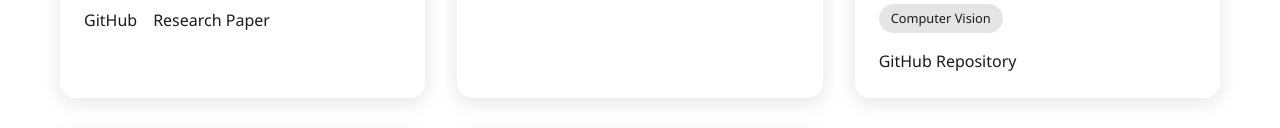
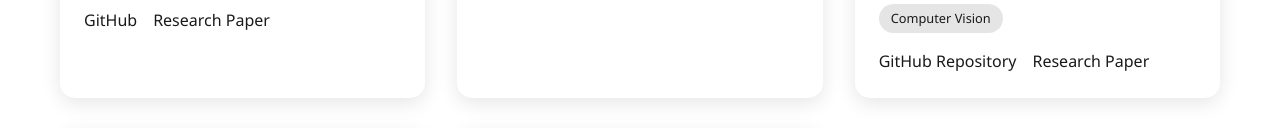
Before and after one commit to HugoGabrielidis16/HugoGabrielidis16.github.io, a plain HTML site: page index.html in a window 1280 px wide. Shown: the part 2789-2917 px from the top of the page. Drawn offline with Linux system fonts and the light colour scheme.

Commit message:
[ADD] add paper link

```diff
--- a/index.html
+++ b/index.html
@@ -143,7 +143,7 @@
                             </div>
                             <div class="project-links">
                                 <a href="https://github.com/HugoGabrielidis16/Points-Cloud-Segmentation/" class="project-link">GitHub</a>
-                                <a href="#" class="project-link">Research Paper</a>
+                                <a href="https://dl.acm.org/doi/10.1007/978-3-031-77731-8_16" class="project-link">Research Paper</a>
                             </div>
                         </div>
                     </div>
@@ -163,7 +163,7 @@
                             </div>
                             <div class="project-links">
                                 <a href="https://github.com/HugoGabrielidis16/Seismic_DiT1D/" class="project-link">GitHub</a>
-                                <a href="#" class="project-link">Research Paper</a>
+                                <a href="https://www.sciencedirect.com/science/article/pii/S001046552500431X" class="project-link">Research Paper</a>
                             </div>
                         </div>
                     </div>
@@ -186,6 +186,7 @@
                             </div>
                             <div class="project-links">
                                 <a href="https://github.com/HugoGabrielidis16/Artefacts/" class="project-link">GitHub Repository</a>
+                                <a href="https://www.sciencedirect.com/science/article/pii/S0957417425025242" class="project-link">Research Paper</a>
                             </div>
                         </div>
                     </div>
```
